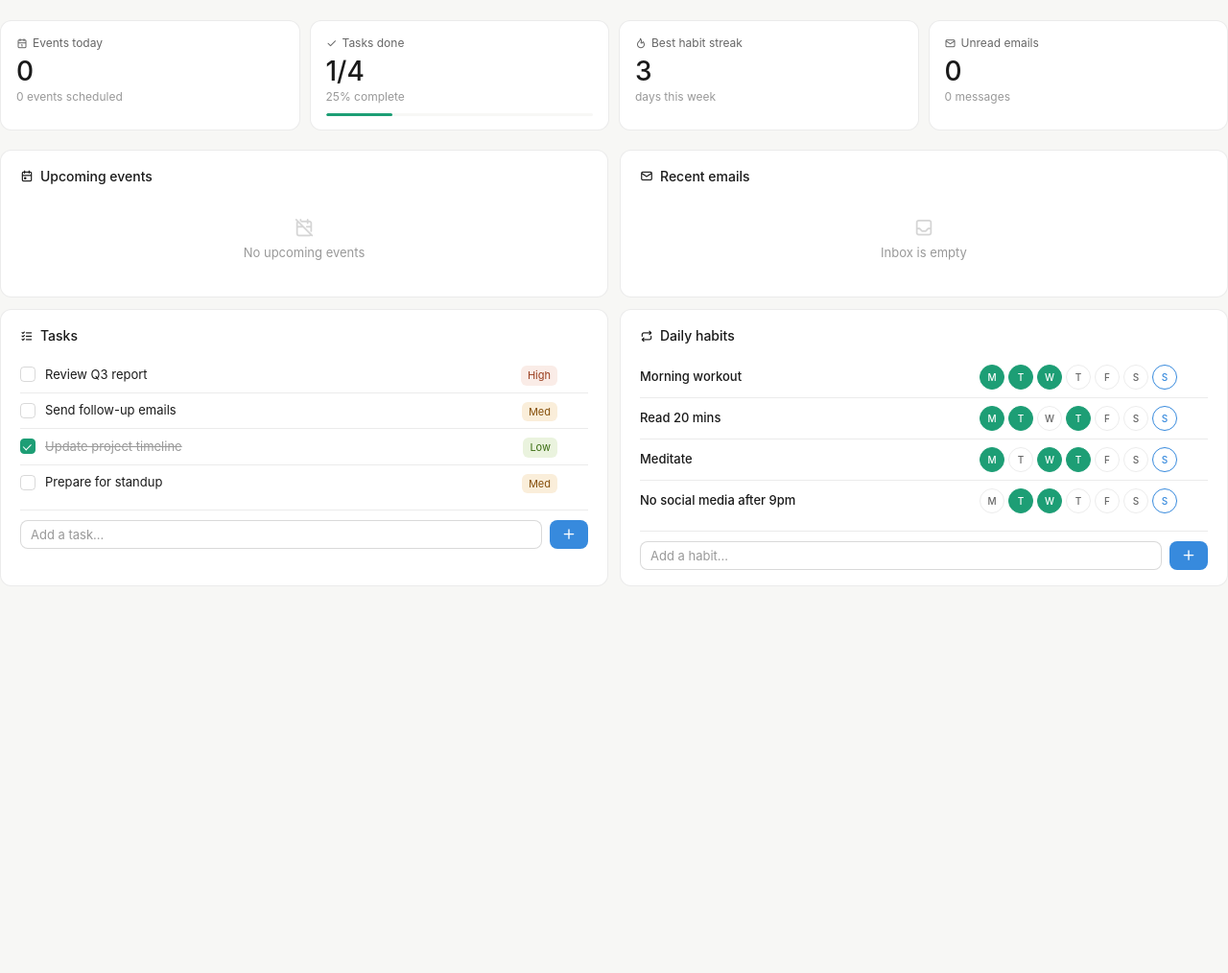
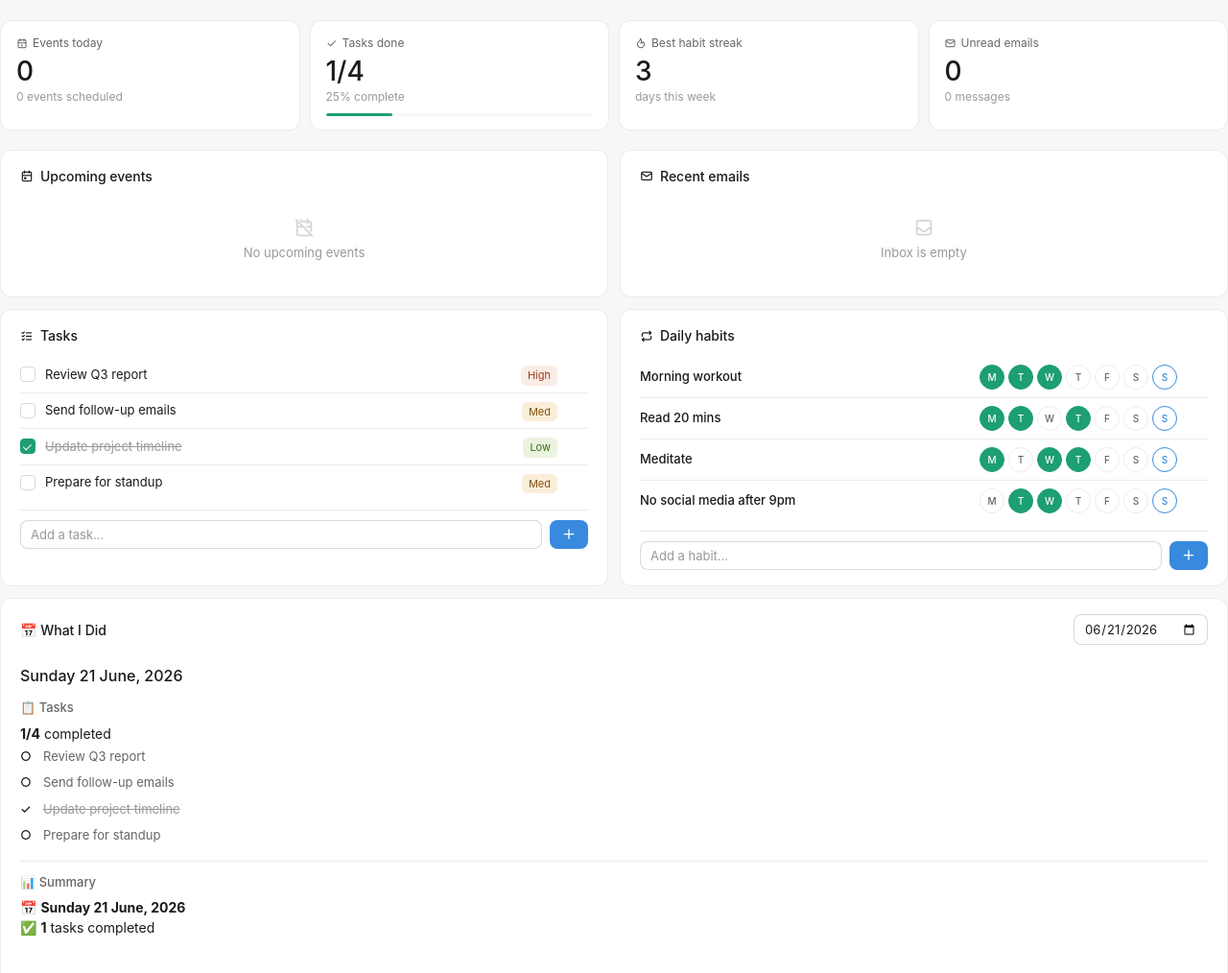
Before and after one commit to BManaswiniRao/personal-dashboard, a website built with Vite: page index.html in a window 1280 px wide. Shown: the part 58-1072 px from the top of the page at 96% size. Before the commit the page ends 800 px from the top, so only its background shows below. Built offline with nearby package versions, Linux system fonts and the light colour scheme.

Commit message:
Add date summary - view what you did each day

```diff
--- /dev/null
+++ b/src/components/DateSummary.js
@@ -0,0 +1,74 @@
+// ── Date Summary Component ──────────────────────────────────
+
+export function DateSummary({ tasks, habits, dailyLog }) {
+  const el = document.createElement('div');
+  el.className = 'card';
+
+  const today = new Date().toISOString().split('T')[0];
+  let selectedDate = today;
+
+  const renderSummary = () => {
+    const dayLog = dailyLog.find(d => d.date === selectedDate);
+    const tasksOnDay = tasks.filter(t => t.date === selectedDate || !t.date);
+    const completedCount = tasksOnDay.filter(t => t.done).length;
+
+    const dayName = new Date(selectedDate).toLocaleDateString('en-IN', {
+      weekday: 'long',
+      year: 'numeric',
+      month: 'long',
+      day: 'numeric',
+    });
+
+    return `
+      <div class="summary-content">
+        <h3>${dayName}</h3>
+
+        <div class="summary-section">
+          <h4>📋 Tasks</h4>
+          ${tasksOnDay.length === 0 ? '<p class="empty">No tasks</p>' : `
+            <p><strong>${completedCount}/${tasksOnDay.length}</strong> completed</p>
+            ${tasksOnDay.map(t => `
+              <div class="summary-item">
+                <span class="check">${t.done ? '✓' : '○'}</span>
+                <span class="${t.done ? 'done' : ''}">${t.text}</span>
+              </div>
+            `).join('')}
+          `}
+        </div>
+
+        ${dayLog ? `
+          <div class="summary-section">
+            <h4>📔 Daily Note</h4>
+            <p class="note-text">"${dayLog.entry}"</p>
+          </div>
+        ` : ''}
+
+        <div class="summary-section">
+          <h4>📊 Summary</h4>
+          <p>📅 <strong>${dayName}</strong></p>
+          <p>✅ <strong>${completedCount}</strong> tasks completed</p>
+        </div>
+      </div>
+    `;
+  };
+
+  el.innerHTML = `
+    <div class="card-header">
+      <h2>📅 What I Did</h2>
+      <input type="date" id="date-picker" value="${today}" class="date-input" />
+    </div>
+    <div id="summary-body">
+      ${renderSummary()}
+    </div>
+  `;
+
+  const datePicker = el.querySelector('#date-picker');
+  const summaryBody = el.querySelector('#summary-body');
+
+  datePicker.addEventListener('change', (e) => {
+    selectedDate = e.target.value;
+    summaryBody.innerHTML = renderSummary();
+  });
+
+  return el;
+}
--- a/src/main.js
+++ b/src/main.js
@@ -5,6 +5,7 @@ import { EventsCard } from './components/EventsCard.js';
 import { EmailsCard } from './components/EmailsCard.js';
 import { TasksCard } from './components/TasksCard.js';
 import { HabitsCard } from './components/HabitsCard.js';
+import { DateSummary } from './components/DateSummary.js';
 
 const store = createStore();
 const state = store.getState();
@@ -53,3 +54,10 @@ bottomRow.className = 'grid-2';
 bottomRow.appendChild(tasksCard);
 bottomRow.appendChild(habitsCard);
 document.getElementById('app').appendChild(bottomRow);
+
+const summaryCard = DateSummary({
+  tasks: state.tasks,
+  habits: state.habits,
+  dailyLog: state.dailyLog,
+});
+document.getElementById('app').appendChild(summaryCard);
--- a/src/styles/main.css
+++ b/src/styles/main.css
@@ -594,6 +594,73 @@ body {
   font-style: italic;
 }
 
+/* ── Date Summary ────────────────────────────────────────── */
+.date-input {
+  padding: 6px 10px;
+  border: 0.5px solid var(--color-border-strong);
+  border-radius: var(--radius-md);
+  background: var(--color-bg);
+  color: var(--color-text);
+  font-size: 13px;
+  font-family: var(--font-sans);
+  cursor: pointer;
+}
+
+.summary-content {
+  padding: 8px 0;
+}
+
+.summary-content h3 {
+  font-size: 16px;
+  font-weight: 500;
+  margin-bottom: 12px;
+  color: var(--color-text);
+}
+
+.summary-section {
+  margin-bottom: 12px;
+  padding-bottom: 12px;
+  border-bottom: 0.5px solid var(--color-border);
+}
+
+.summary-section:last-child {
+  border-bottom: none;
+}
+
+.summary-section h4 {
+  font-size: 13px;
+  font-weight: 500;
+  color: var(--color-text-muted);
+  margin-bottom: 6px;
+}
+
+.summary-item {
+  display: flex;
+  align-items: center;
+  gap: 8px;
+  padding: 4px 0;
+  font-size: 13px;
+  color: var(--color-text-muted);
+}
+
+.summary-item .check {
+  font-weight: 500;
+  color: var(--color-text);
+  min-width: 16px;
+}
+
+.summary-item .done {
+  text-decoration: line-through;
+  color: var(--color-text-hint);
+}
+
+.note-text {
+  font-size: 13px;
+  font-style: italic;
+  color: var(--color-text-muted);
+  line-height: 1.5;
+}
+
 /* ── Responsive ───────────────────────────────────────────── */
 @media (max-width: 768px) {
   .metrics { grid-template-columns: repeat(2, 1fr); }
```
